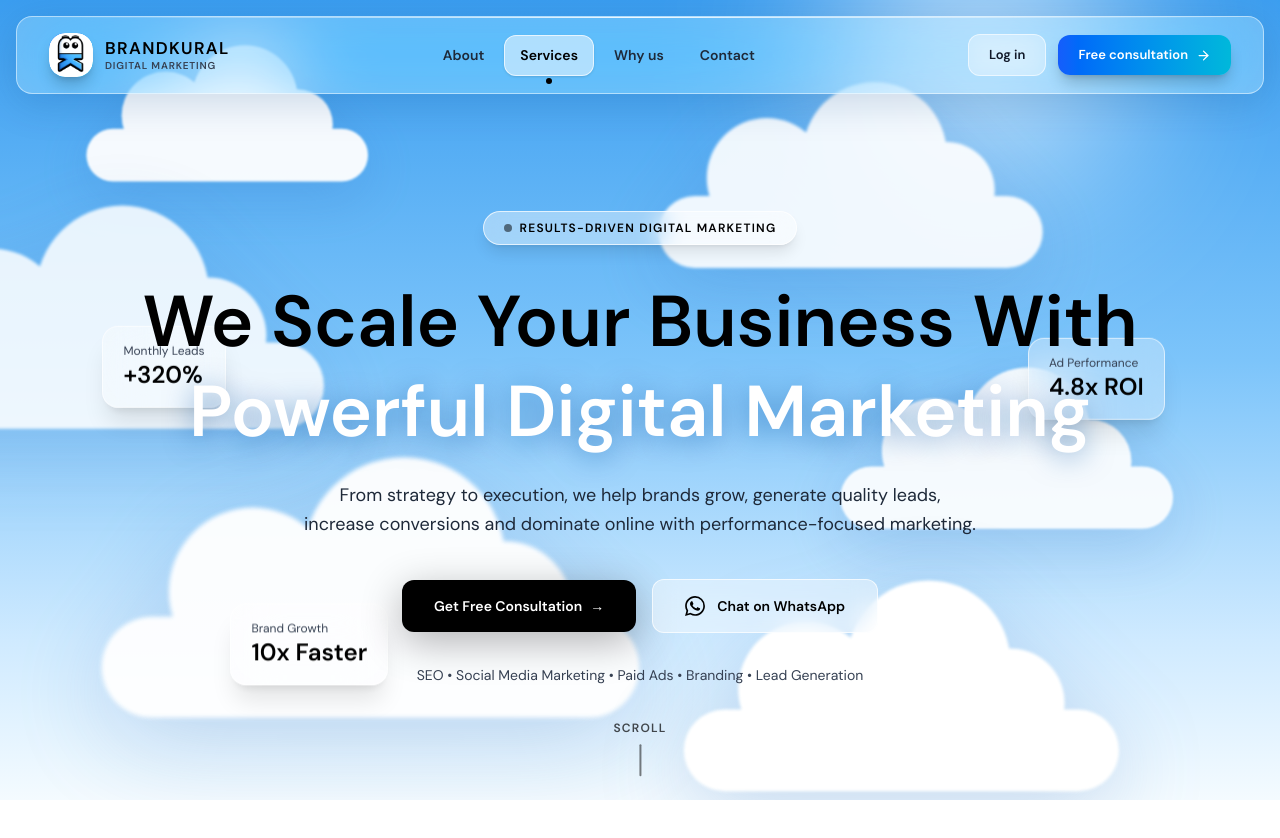
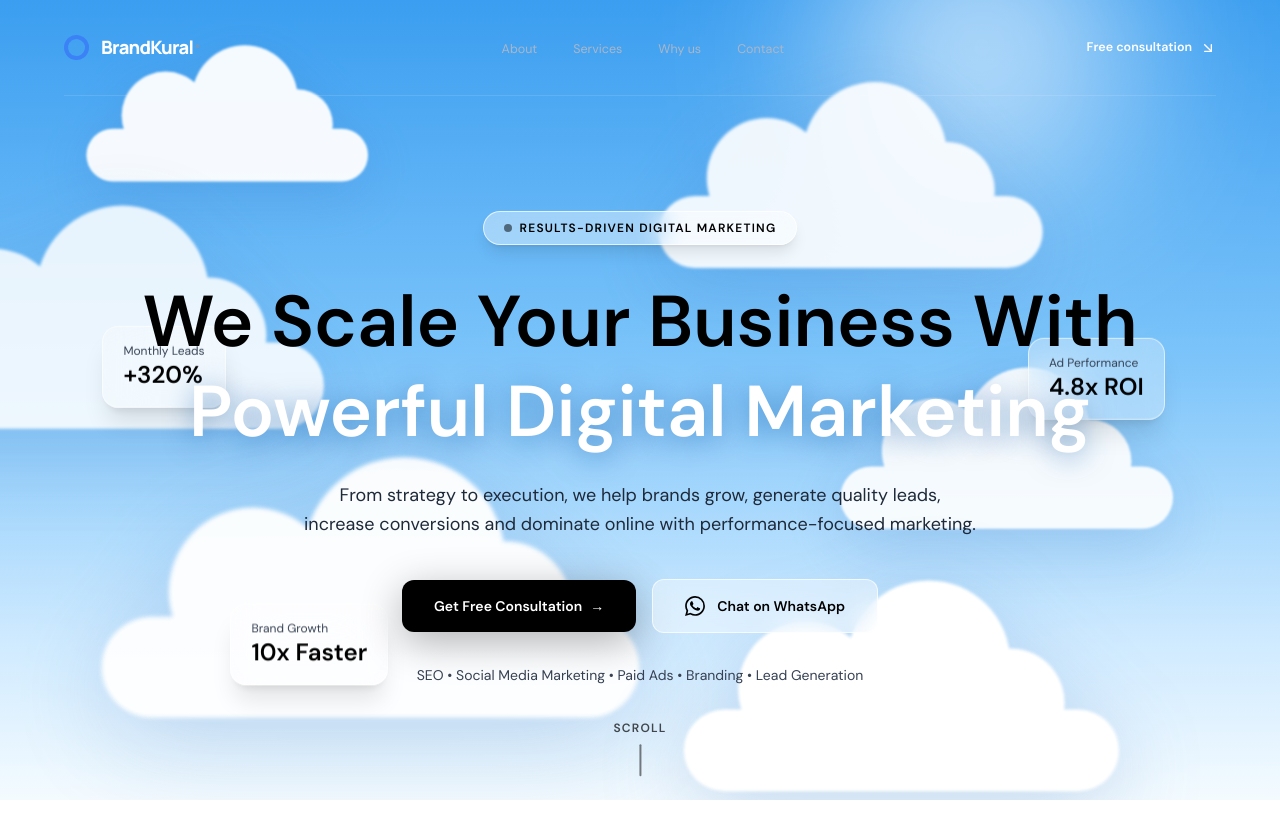
Before and after one commit to rvnaveen983-svg/Brandkural, a Next.js app: page / in a window 1280 px wide. Shown: the top 838 px of the page. Built offline with nearby package versions, Linux system fonts and the light colour scheme.

Commit message:
style: navbar from Figma header (dark, hairline, minimal)

```diff
--- a/src/components/navbar.jsx
+++ b/src/components/navbar.jsx
@@ -2,7 +2,7 @@
 
 import React, { useState } from "react";
 import { motion, AnimatePresence } from "framer-motion";
-import { Menu, X, ArrowRight } from "lucide-react";
+import { ArrowDownRight, Menu, X } from "lucide-react";
 
 const links = [
   { href: "#about", label: "About" },
@@ -12,227 +12,91 @@ const links = [
 ];
 
 const Navbar = () => {
-  const [menuOpen, setMenuOpen] = useState(false);
-  const [active, setActive] = useState("#services");
-
-  const handleLogoError = (e) => {
-    const img = e.currentTarget;
-    img.style.display = "none";
-
-    const fallback = img.nextElementSibling;
-    if (fallback) fallback.style.display = "block";
-  };
+  const [open, setOpen] = useState(false);
 
   return (
-    <header className="absolute top-4 left-0 right-0 z-50 px-4">
+    <header className="absolute inset-x-0 top-0 z-50 px-6 md:px-[5vw]">
       <motion.nav
-        initial={{ opacity: 0, y: -25 }}
+        initial={{ opacity: 0, y: -16 }}
         animate={{ opacity: 1, y: 0 }}
-        transition={{ duration: 0.55, ease: "easeOut" }}
-        className="relative max-w-7xl mx-auto rounded-2xl border border-white/50 bg-white/25 backdrop-blur-2xl backdrop-saturate-150 shadow-[0_8px_40px_rgba(0,60,120,0.18)]"
+        transition={{ duration: 0.6, ease: "easeOut" }}
+        className="relative mx-auto flex h-24 max-w-[1669px] items-center justify-between border-b border-white/[0.12]"
       >
-        {/* Glass highlight line */}
-        <div className="absolute inset-x-6 top-0 h-px bg-gradient-to-r from-transparent via-white/90 to-transparent" />
+        {/* Logo */}
+        <a href="#home" className="flex items-center gap-3 no-underline">
+          <span className="block h-[25px] w-[25px] -rotate-[35deg] rounded-[12.5px] border-[4.8px] border-brand" />
+          <span className="font-heading text-[18.4px] font-extrabold tracking-[-0.04em] text-white">
+            BrandKural
+            <sup className="ml-0.5 text-[7px] font-bold text-[#8a96a8]">®</sup>
+          </span>
+        </a>
 
-        <div className="px-5 md:px-8 flex items-center justify-between h-[76px] gap-8">
-          {/* Logo */}
-          <motion.a
-            href="/"
-            whileHover={{ scale: 1.03 }}
-            whileTap={{ scale: 0.98 }}
-            className="flex items-center gap-3 shrink-0 no-underline"
-          >
-            <div className="relative w-11 h-11 rounded-2xl bg-gradient-to-br from-blue-600 to-cyan-500 flex items-center justify-center shrink-0 shadow-lg shadow-black/20 overflow-hidden">
-              <img
-                src="/Brandkural-logo.png"
-                alt="BrandKural"
-                className="w-11 h-11 rounded-2xl object-contain bg-white"
-                onError={handleLogoError}
-              />
-
-              <svg
-                className="w-5 h-5 hidden"
-                style={{ display: "none" }}
-                viewBox="0 0 24 24"
-                fill="none"
-                stroke="white"
-                strokeWidth="2"
-                strokeLinecap="round"
-                strokeLinejoin="round"
-              >
-                <path d="M12 3l8 4.5V12c0 4.4-3.3 8.2-8 9-4.7-.8-8-4.6-8-9V7.5L12 3z" />
-              </svg>
-
-              <span className="absolute inset-0 bg-gradient-to-r from-transparent via-white/30 to-transparent -translate-x-full hover:translate-x-full transition-transform duration-700" />
-            </div>
-
-            <div className="flex flex-col leading-none">
-              <span className="text-[16px] md:text-[17px] font-extrabold tracking-[0.08em] text-black uppercase">
-                BrandKural
-              </span>
-              <span className="text-[10px] font-semibold text-gray-700 tracking-[0.08em] uppercase mt-1">
-                Digital Marketing
-              </span>
-            </div>
-          </motion.a>
-
-          {/* Desktop Nav */}
-          <ul className="hidden md:flex items-center gap-1 list-none flex-1 justify-center">
+        {/* Desktop links */}
+        <ul className="hidden list-none items-center gap-9 md:flex">
           {links.map(({ href, label }) => (
             <li key={href}>
               <a
                 href={href}
-                  onClick={() => setActive(href)}
-                  className={[
-                    "relative block px-4 py-2.5 text-[14px] font-semibold rounded-xl transition-all duration-300 no-underline",
-                    active === href
-                      ? "text-black"
-                      : "text-gray-800 hover:text-black hover:bg-white/40",
-                  ].join(" ")}
+                className="text-[12.5px] text-[#abb6c7] no-underline transition-colors duration-200 hover:text-white"
               >
-                  {active === href && (
-                    <motion.span
-                      layoutId="activeNav"
-                      className="absolute inset-0 rounded-xl bg-white/50 border border-white/70 shadow-sm"
-                      transition={{
-                        type: "spring",
-                        stiffness: 350,
-                        damping: 30,
-                      }}
-                    />
-                  )}
-
-                  <span className="relative z-10">{label}</span>
-
-                  {active === href && (
-                    <motion.span
-                      layoutId="activeDot"
-                      className="absolute -bottom-2 left-1/2 -translate-x-1/2 w-1.5 h-1.5 rounded-full bg-black"
-                    />
-                  )}
+                {label}
               </a>
             </li>
           ))}
         </ul>
 
-          {/* Right Actions */}
-          <div className="hidden md:flex items-center gap-3 shrink-0">
-            <motion.a
-              href="#login"
-              whileHover={{ y: -2 }}
-              whileTap={{ scale: 0.97 }}
-              className="px-5 py-2.5 text-[13px] font-semibold text-gray-900 border border-white/60 rounded-xl no-underline transition-all bg-white/30 backdrop-blur-md hover:border-white hover:text-black hover:bg-white/60"
+        {/* Right action */}
+        <a
+          href="#contact"
+          className="group hidden items-center gap-2 text-[12.5px] font-semibold text-white no-underline md:flex"
         >
-              Log in
-            </motion.a>
+          Free consultation
+          <ArrowDownRight
+            size={16}
+            className="transition-transform duration-200 group-hover:translate-x-0.5 group-hover:translate-y-0.5"
+          />
+        </a>
 
-            <motion.a
-              href="#consultation"
-              whileHover={{ y: -2, scale: 1.03 }}
-              whileTap={{ scale: 0.97 }}
-              className="group relative overflow-hidden px-5 py-2.5 text-[13px] font-bold text-white bg-gradient-to-r from-blue-600 to-cyan-500 rounded-xl no-underline shadow-lg shadow-black/20"
-            >
-              <span className="relative z-10 flex items-center gap-2">
-                Free consultation
-                <ArrowRight
-                  size={15}
-                  className="transition-transform duration-300 group-hover:translate-x-1"
-                />
-              </span>
-
-              <span className="absolute inset-0 -translate-x-full group-hover:translate-x-full transition-transform duration-700 bg-gradient-to-r from-transparent via-white/30 to-transparent" />
-            </motion.a>
-          </div>
-
-          {/* Mobile Button */}
-          <motion.button
-            whileTap={{ scale: 0.92 }}
-            className="md:hidden p-2.5 text-gray-900 bg-white/40 backdrop-blur-md border border-white/60 rounded-xl shadow-sm hover:text-black hover:bg-white/70 transition-colors focus:outline-none ml-auto"
-            onClick={() => setMenuOpen(!menuOpen)}
+        {/* Mobile button */}
+        <button
+          className="rounded-[3px] border border-white/[0.14] bg-white/[0.04] p-2.5 text-white backdrop-blur-md md:hidden"
+          onClick={() => setOpen(!open)}
           aria-label="Toggle menu"
         >
-            <AnimatePresence mode="wait">
-              {menuOpen ? (
+          {open ? <X size={20} /> : <Menu size={20} />}
+        </button>
+
+        {/* Mobile menu */}
+        <AnimatePresence>
+          {open && (
             <motion.div
-                  key="close"
-                  initial={{ rotate: -90, opacity: 0 }}
-                  animate={{ rotate: 0, opacity: 1 }}
-                  exit={{ rotate: 90, opacity: 0 }}
-                  transition={{ duration: 0.2 }}
+              initial={{ opacity: 0, y: -8 }}
+              animate={{ opacity: 1, y: 0 }}
+              exit={{ opacity: 0, y: -8 }}
+              transition={{ duration: 0.22 }}
+              className="absolute left-0 right-0 top-full mt-2 rounded-[4px] border border-white/[0.14] bg-[rgba(7,26,53,0.94)] p-5 backdrop-blur-xl md:hidden"
             >
-                  <X size={21} />
-                </motion.div>
-              ) : (
-                <motion.div
-                  key="menu"
-                  initial={{ rotate: 90, opacity: 0 }}
-                  animate={{ rotate: 0, opacity: 1 }}
-                  exit={{ rotate: -90, opacity: 0 }}
-                  transition={{ duration: 0.2 }}
-                >
-                  <Menu size={21} />
-                </motion.div>
-              )}
-            </AnimatePresence>
-          </motion.button>
-        </div>
-
-        {/* Mobile Menu */}
-        <AnimatePresence>
-          {menuOpen && (
-            <motion.div
-              initial={{ opacity: 0, y: -12, height: 0 }}
-              animate={{ opacity: 1, y: 0, height: "auto" }}
-              exit={{ opacity: 0, y: -12, height: 0 }}
-              transition={{ duration: 0.28, ease: "easeOut" }}
-              className="md:hidden overflow-hidden border-t border-white/50 bg-white/40 backdrop-blur-2xl rounded-b-2xl"
-            >
-              <div className="px-5 py-5">
-                <ul className="flex flex-col gap-2 list-none mb-5">
-                  {links.map(({ href, label }, index) => (
-                    <motion.li
-                      key={href}
-                      initial={{ opacity: 0, x: -15 }}
-                      animate={{ opacity: 1, x: 0 }}
-                      transition={{ delay: index * 0.06 }}
-                    >
+              <ul className="mb-5 flex list-none flex-col gap-1">
+                {links.map(({ href, label }) => (
+                  <li key={href}>
                     <a
                       href={href}
-                        onClick={() => {
-                          setActive(href);
-                          setMenuOpen(false);
-                        }}
-                        className={[
-                          "block px-4 py-3 text-sm font-semibold rounded-xl no-underline transition-all",
-                          active === href
-                            ? "text-black bg-white/60 border border-white/70"
-                            : "text-gray-800 hover:text-black hover:bg-white/50",
-                        ].join(" ")}
+                      onClick={() => setOpen(false)}
+                      className="block px-2 py-3 text-sm text-[#cbd8eb] no-underline hover:text-white"
                     >
                       {label}
                     </a>
-                    </motion.li>
+                  </li>
                 ))}
               </ul>
 
-                <div className="flex flex-col gap-3">
               <a
-                    href="#login"
-                    onClick={() => setMenuOpen(false)}
-                    className="block text-center py-3 text-sm font-semibold text-gray-900 border border-white/60 rounded-xl no-underline bg-white/40 hover:bg-white/70 hover:text-black"
-                  >
-                    Log in
-                  </a>
-
-                  <a
-                    href="#consultation"
-                    onClick={() => setMenuOpen(false)}
-                    className="block text-center py-3 text-sm font-bold text-white bg-gradient-to-r from-blue-600 to-cyan-500 rounded-xl no-underline shadow-lg shadow-black/20"
+                href="#contact"
+                onClick={() => setOpen(false)}
+                className="block rounded-[3px] bg-brand-deep py-3 text-center text-sm font-semibold text-white no-underline"
               >
                 Free consultation
               </a>
-                </div>
-              </div>
             </motion.div>
           )}
         </AnimatePresence>
```
Lines whose indentation alone changed are shown as unchanged.
